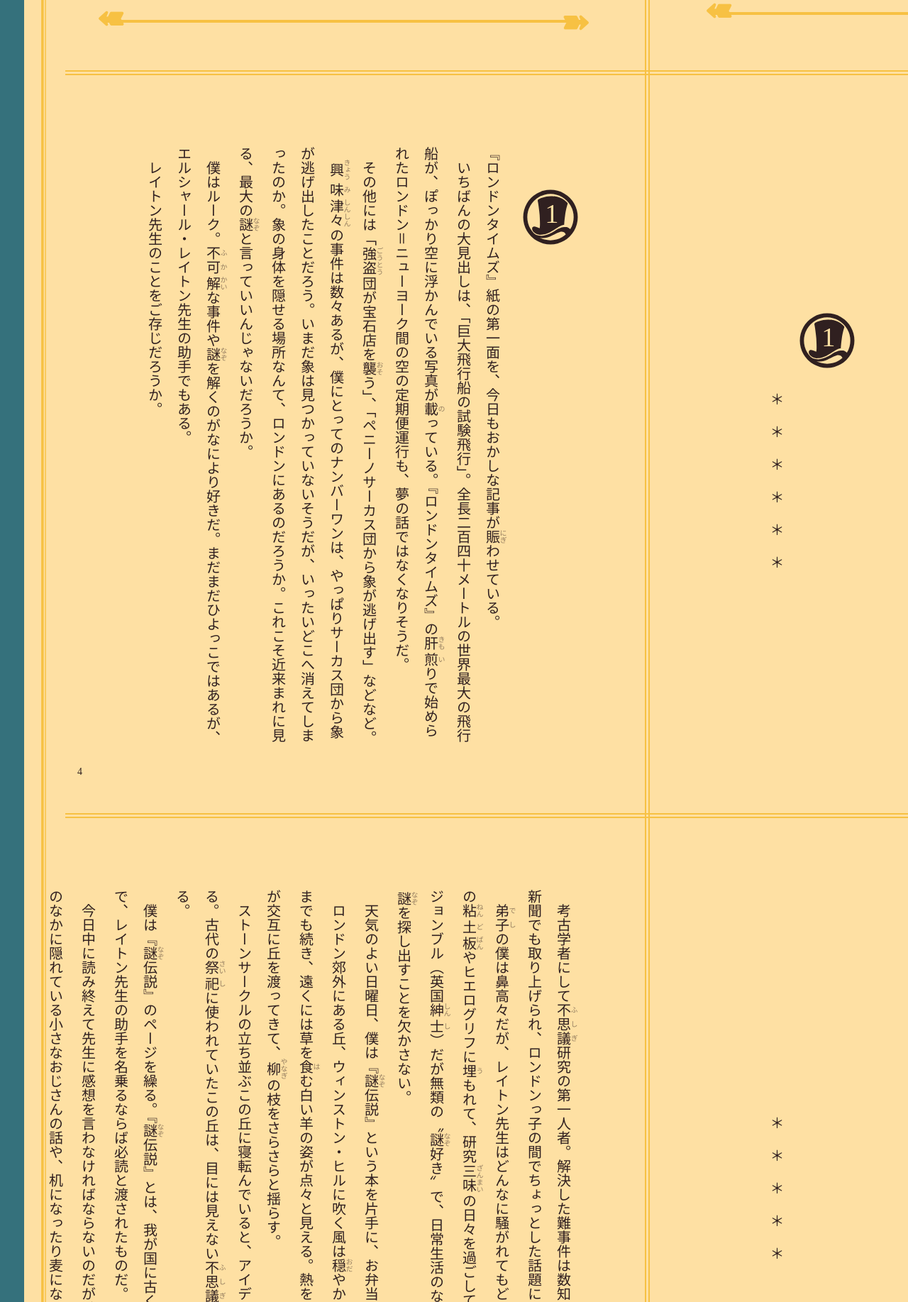
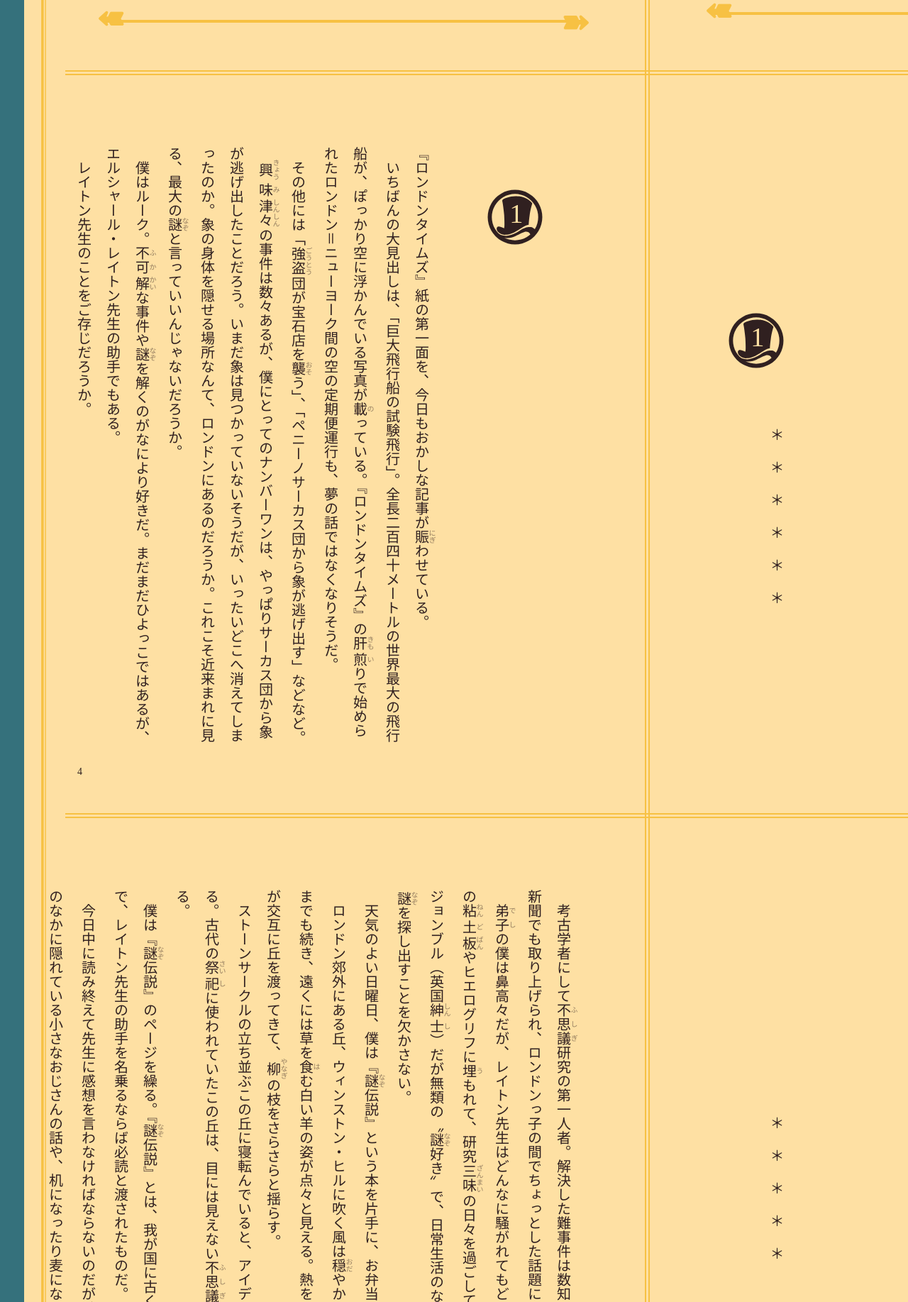
Before and after one commit to LutiasKokopelli/stories, a PHP site: page /layton/html/nv1_wc.html in a window 1280 px wide; the page is wider, and only the part inside the window is pictured. Shown: the part 3381-5216 px from the top of that part at 71% size. Run offline with PHP 8.4, Linux system fonts and the light colour scheme.

Commit message:
Add files via upload

```diff
--- a/ast/layton/ltnovel.css
+++ b/ast/layton/ltnovel.css
@@ -57,3 +57,27 @@ tr:last-child .page > span:last-child{bottom:0}
 
 .charpres p{margin:0;width:100%;text-indent:0!important}
 .charpres img{position:absolute;height:240px;bottom:0;right:17px}
+
+.page svg.lgthat{margin:50px}
+
+
+/* .🗺️{height:calc(var(--nbrows)*20px);max-height:calc(var(--nbrows)*20px);overflow-y:auto} */
+
+
+
+
+
+/* rt,.h ruby:hover{color:rgb(var(--fore))} */
+/* rt{font-weight:normal!important} */
+/* .h ruby{position:relative} */
+/* .h ruby rt{display:none;min-width:100%;text-align:center;position:absolute;right:0;text-indent:0!important;top:-2.2em;background:rgba(var(--back),.9);padding:7px;border:2px solid rgb(var(--plred));border-radius:5px;color:rgb(var(--plred));font-size:.9em}.h ruby:hover rt{display:block} */
+
+/*
+
+<!-- @ custom-fold @           【第七章　⁑　『古代樹』の謎】➊ -->
+novpage
+<svg viewBox='-3 -3 26 26'class=lgthat><path/><path/><text x=50% y=50% dx="-2.5px"dy="-1px">1</text></svg>
+<svg viewBox='-3 -3 26 26'class=lgthat><path/><path/><text x=50% y=50% dx="-2.5px"dy="-1px">1</text></svg>
+<!-- @ ending-fold -->
+
+*/
```
